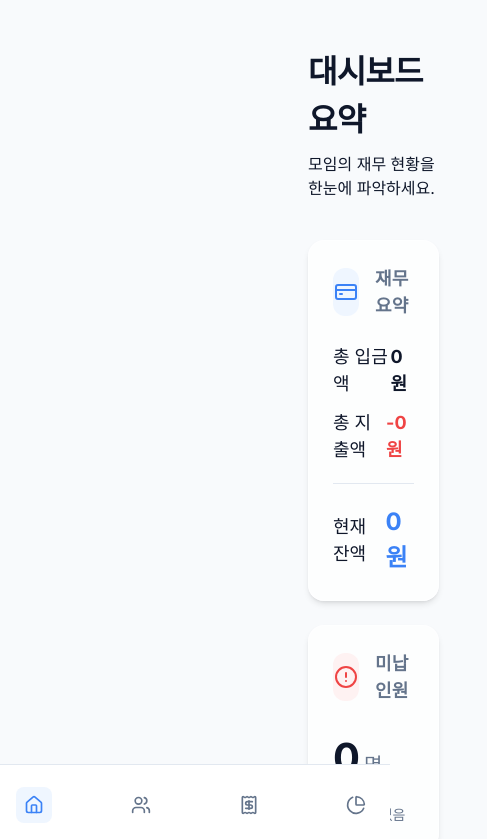
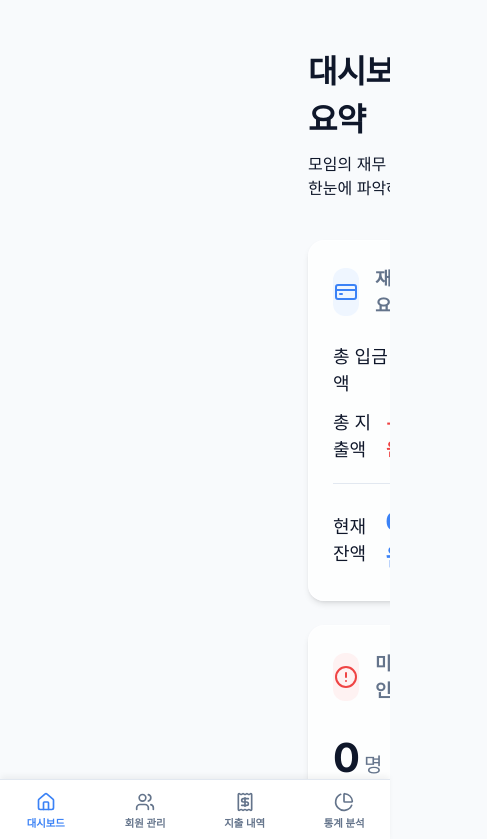
Before and after one commit to hericobacter-spec/account, a Next.js app: page / in a window 390 px wide. Shown: the top 839 px of the page, 487 px wide, since content can reach past the window. Built offline with nearby package versions, Linux system fonts and the light colour scheme; no server answers; the database is empty.

Commit message:
Enhance native mobile feel: strict overflow, viewport scale, proportional bottom nav

```diff
--- a/app/globals.css
+++ b/app/globals.css
@@ -52,6 +52,11 @@
   box-sizing: border-box;
   margin: 0;
   padding: 0;
+}
+
+html, body {
+  overflow-x: hidden;
+  max-width: 100vw;
 }
 
 body {
--- a/app/layout.js
+++ b/app/layout.js
@@ -4,6 +4,13 @@ import Sidebar from '@/components/Sidebar';
 export const metadata = {
   title: '모임통장 - Group Expense Tracker',
   description: 'Minimalist dashboard to manage group expenses and members.',
+};
+
+export const viewport = {
+  width: 'device-width',
+  initialScale: 1,
+  maximumScale: 1,
+  userScalable: false,
 };
 
 export default function RootLayout({ children }) {
--- a/components/Sidebar.module.css
+++ b/components/Sidebar.module.css
@@ -108,32 +108,54 @@
 @media (max-width: 768px) {
   .sidebar {
     width: 100%;
-    height: 80px;
+    height: 65px;
     top: auto;
     bottom: 0;
     flex-direction: row;
-    justify-content: space-around;
+    padding: 0;
     align-items: center;
-    padding: 0 1rem;
     border-right: none;
     border-top: 1px solid var(--border-color);
+    box-shadow: 0 -4px 6px -1px rgb(0 0 0 / 0.05);
   }
   .logo, .bottomActions {
     display: none;
   }
   .nav {
     width: 100%;
+    height: 100%;
   }
   .nav ul {
     flex-direction: row;
-    justify-content: space-between;
+    justify-content: space-around;
+    align-items: center;
+    width: 100%;
+    height: 100%;
+    margin: 0;
+    padding: 0;
+  }
+  .nav li {
+    flex: 1;
+    display: flex;
+    justify-content: center;
+  }
+  .link {
+    flex-direction: column;
+    padding: 0.25rem;
+    gap: 0.25rem;
+    justify-content: center;
     width: 100%;
   }
   .link span {
-    display: none;
+    display: block;
+    font-size: 0.65rem;
+    font-weight: 600;
   }
-  .link {
-    flex-direction: column;
-    padding: 0.5rem;
+  .active {
+    background-color: transparent;
+    color: var(--accent-primary);
+  }
+  .active:hover {
+    background-color: transparent;
   }
 }
```
